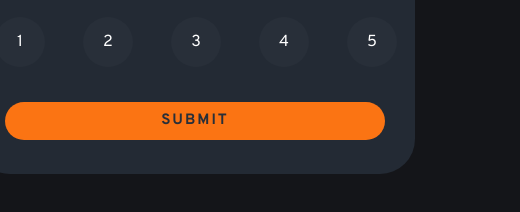
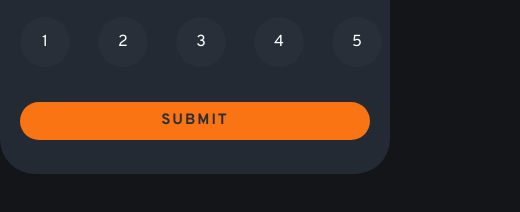
Before and after one commit to Shuayb-Dev/Interactive-Rating-Component, a plain HTML site: page index.html in a window 390 px wide. Shown: the part 456-668 px from the top of the page, 520 px wide, since content can reach past the window. Drawn offline with Linux system fonts and the light colour scheme.

Commit message:
Fixed Mobile View

```diff
--- a/style.css
+++ b/style.css
@@ -149,3 +149,13 @@ p {
   left: 200px;
   text-align: center;
 }
+
+@media screen and (max-width: 500px) {
+  .rating {
+    gap: 28px;
+  }
+
+  .container {
+    width: 350px;
+  }
+}
```
